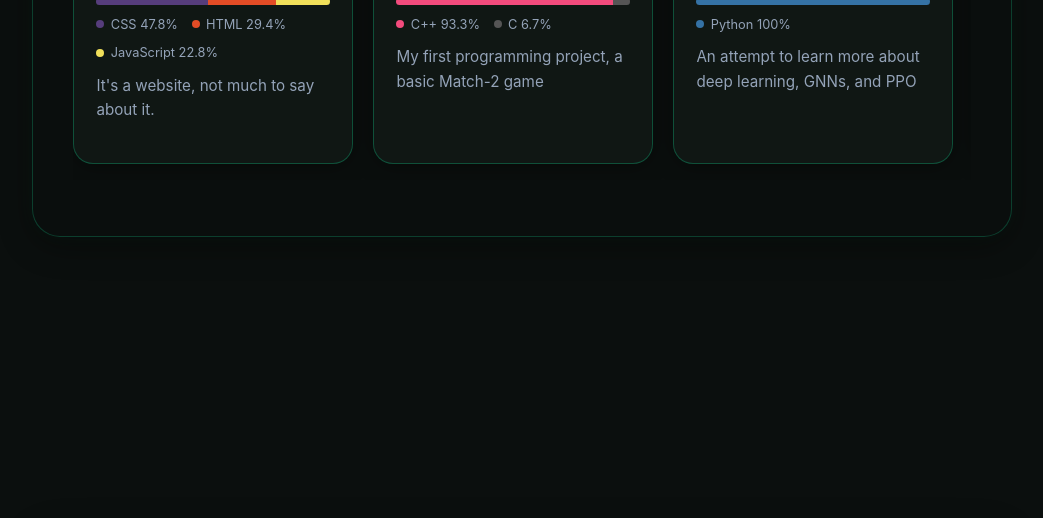
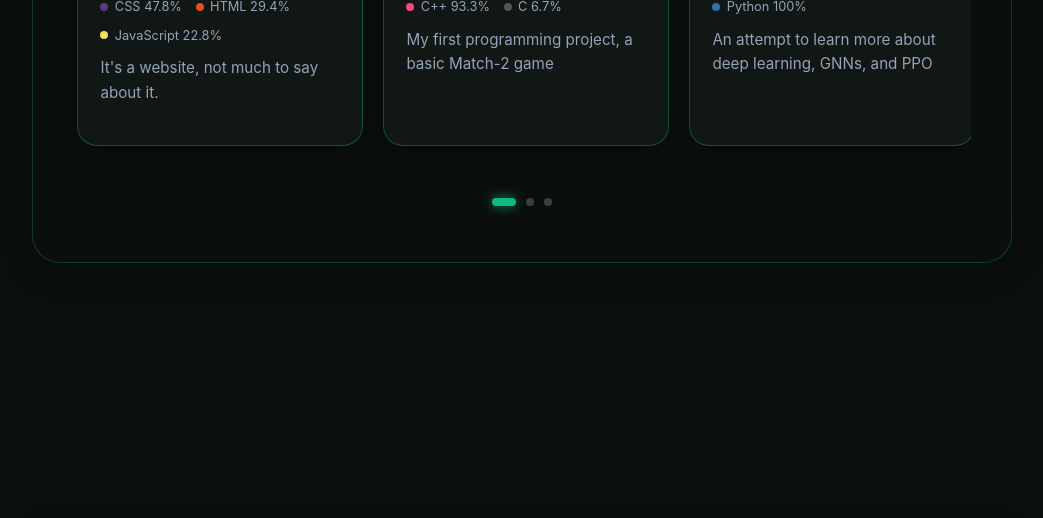
Before and after one commit to baodata/baodata.github.io, a plain HTML site: page index.html in a window 1280 px wide. Shown: the part 1803-2321 px from the top of the page, without its empty margins (118-1161 px from the left). Drawn offline with Linux system fonts and the light colour scheme; no server answers.

Commit message:
feat: display 3 cards per frame with interactive glowing dots indicator and smooth infinite loop

```diff
--- a/assets/js/projects.js
+++ b/assets/js/projects.js
@@ -104,164 +104,232 @@ async function fetchAllRepoData() {
   }));
 }
 
-// Initialize infinite looping carousel with mouse drag and navigation controls
+// Initialize infinite looping carousel with mouse drag, navigation controls, and pagination dots
 function initProjectsCarousel() {
+  const frame = document.getElementById('projects-frame');
   const track = document.getElementById('projects-track');
-  if (!track || track.dataset.carouselInit === 'true') return;
+  const dotsContainer = document.getElementById('carousel-dots');
+  if (!frame || !track || track.dataset.carouselInit === 'true') return;
 
   const originalCards = Array.from(track.querySelectorAll('.project-card:not(.is-clone)'));
-  if (originalCards.length < 2) return;
+  const count = originalCards.length;
+  if (count < 2) return;
 
   track.dataset.carouselInit = 'true';
 
-  // Prepend 2 clone sets (for ample infinite left scroll buffer)
-  for (let s = 0; s < 2; s++) {
+  // Prepend 1 clone set and append 1 clone set for seamless infinite loop
   originalCards.slice().reverse().forEach(card => {
     const clone = card.cloneNode(true);
     clone.classList.add('is-clone');
     track.prepend(clone);
   });
-  }
 
-  // Append 2 clone sets (for ample infinite right scroll buffer)
-  for (let s = 0; s < 2; s++) {
   originalCards.forEach(card => {
     const clone = card.cloneNode(true);
     clone.classList.add('is-clone');
     track.appendChild(clone);
   });
+
+  let currentIndex = count; // Start at the original (middle) set
+  let isTransitioning = false;
+
+  // Dynamically calculate card dimensions so exactly 3 cards fit on desktop
+  function updateCardSizing() {
+    const frameWidth = frame.clientWidth;
+    if (frameWidth <= 0) return;
+
+    let visibleCount = 3;
+    let gap = 20;
+
+    if (window.innerWidth <= 600) {
+      visibleCount = 1;
+      gap = 12;
+    } else if (window.innerWidth <= 880) {
+      visibleCount = 2;
+      gap = 16;
     }
 
-  // Calculate width of one card + gap
-  function getCardStep() {
-    const firstCard = track.querySelector('.project-card');
-    if (!firstCard) return 300;
-    const style = window.getComputedStyle(track);
-    const gap = parseFloat(style.gap) || 20;
-    return firstCard.getBoundingClientRect().width + gap;
+    const totalGaps = (visibleCount - 1) * gap;
+    const cardWidth = Math.floor((frameWidth - totalGaps) / visibleCount);
+
+    const allCards = track.querySelectorAll('.project-card');
+    allCards.forEach(c => {
+      c.style.flex = `0 0 ${cardWidth}px`;
+      c.style.width = `${cardWidth}px`;
+      c.style.minWidth = `${cardWidth}px`;
+      c.style.maxWidth = `${cardWidth}px`;
+    });
+
+    track.style.gap = `${gap}px`;
   }
 
-  // Calculate width of one entire set of cards
-  function getSetWidth() {
-    return getCardStep() * originalCards.length;
+  function getStep() {
+    const first = track.querySelector('.project-card');
+    if (!first) return 300;
+    const gap = parseFloat(track.style.gap) || 20;
+    return first.offsetWidth + gap;
   }
 
-  // Normalize position to maintain infinite seamless loop
-  function normalizeScroll() {
-    const setWidth = getSetWidth();
-    if (setWidth <= 0) return;
-
-    // Buffer range: [setWidth, 3 * setWidth)
-    if (track.scrollLeft >= 3 * setWidth) {
-      track.scrollLeft -= setWidth;
-    } else if (track.scrollLeft < setWidth) {
-      track.scrollLeft += setWidth;
+  function updateDots() {
+    if (!dotsContainer) return;
+    const dots = dotsContainer.querySelectorAll('.carousel-dot');
+    const activeIdx = ((currentIndex - count) % count + count) % count;
+    dots.forEach((dot, idx) => {
+      if (idx === activeIdx) {
+        dot.classList.add('active');
+      } else {
+        dot.classList.remove('active');
       }
-  }
-
-  // Set initial scroll position to the center set (index 2 of 5 sets)
-  function resetToCenter() {
-    const setWidth = getSetWidth();
-    if (setWidth > 0) {
-      track.scrollLeft = setWidth * 2;
-    }
-  }
-
-  resetToCenter();
-  requestAnimationFrame(resetToCenter);
-  setTimeout(resetToCenter, 100);
-
-  // Setup Next & Prev buttons
-  const prevBtn = document.getElementById('projects-prev');
-  const nextBtn = document.getElementById('projects-next');
-
-  if (nextBtn) {
-    nextBtn.addEventListener('click', () => {
-      const step = getCardStep();
-      const setWidth = getSetWidth();
-      if (track.scrollLeft >= 3 * setWidth - step) {
-        track.scrollLeft -= setWidth;
-      }
-      track.scrollBy({ left: step, behavior: 'smooth' });
     });
   }
 
-  if (prevBtn) {
-    prevBtn.addEventListener('click', () => {
-      const step = getCardStep();
-      const setWidth = getSetWidth();
-      if (track.scrollLeft <= setWidth) {
-        track.scrollLeft += setWidth;
+  function updateTransform(animate = true) {
+    const step = getStep();
+    if (!animate) {
+      track.classList.add('no-transition');
+    } else {
+      track.classList.remove('no-transition');
     }
-      track.scrollBy({ left: -step, behavior: 'smooth' });
+
+    const offset = -(currentIndex * step);
+    track.style.transform = `translateX(${offset}px)`;
+
+    if (!animate) {
+      track.offsetHeight; // Force DOM reflow
+      track.classList.remove('no-transition');
+    }
+    updateDots();
+  }
+
+  function goToIndex(index, animate = true) {
+    if (isTransitioning && animate) return;
+    if (animate) isTransitioning = true;
+    currentIndex = index;
+    updateTransform(animate);
+  }
+
+  function next() {
+    goToIndex(currentIndex + 1);
+  }
+
+  function prev() {
+    goToIndex(currentIndex - 1);
+  }
+
+  // Handle loop reset at boundary after animation finishes
+  track.addEventListener('transitionend', (e) => {
+    if (e.target !== track || e.propertyName !== 'transform') return;
+    isTransitioning = false;
+
+    if (currentIndex >= count * 2) {
+      currentIndex -= count;
+      updateTransform(false);
+    } else if (currentIndex < count) {
+      currentIndex += count;
+      updateTransform(false);
+    }
+  });
+
+  // Next & Prev header buttons
+  const prevBtn = document.getElementById('projects-prev');
+  const nextBtn = document.getElementById('projects-next');
+  if (nextBtn) nextBtn.addEventListener('click', next);
+  if (prevBtn) prevBtn.addEventListener('click', prev);
+
+  // Pagination dots click handler
+  if (dotsContainer) {
+    const dots = dotsContainer.querySelectorAll('.carousel-dot');
+    dots.forEach((dot, idx) => {
+      dot.addEventListener('click', () => {
+        goToIndex(count + idx);
+      });
     });
   }
 
-  // Setup mouse drag-to-scroll
+  // Mouse & Touch Dragging gestures
   let isDown = false;
   let startX = 0;
-  let scrollStart = 0;
-  let hasDragged = false;
+  let diffX = 0;
+  let hasMoved = false;
 
-  track.addEventListener('mousedown', (e) => {
+  function handleStart(clientX) {
+    if (isTransitioning) return;
     isDown = true;
-    hasDragged = false;
-    startX = e.pageX - track.offsetLeft;
-    scrollStart = track.scrollLeft;
-  });
+    hasMoved = false;
+    startX = clientX;
+    diffX = 0;
+    frame.classList.add('is-dragging');
+    track.classList.add('no-transition');
+  }
 
-  window.addEventListener('mouseup', () => {
+  function handleMove(clientX, e) {
+    if (!isDown) return;
+    diffX = clientX - startX;
+    if (Math.abs(diffX) > 6) {
+      hasMoved = true;
+      if (e && e.cancelable) e.preventDefault();
+    }
+    const step = getStep();
+    const currentOffset = -(currentIndex * step);
+    track.style.transform = `translateX(${currentOffset + diffX}px)`;
+  }
+
+  function handleEnd() {
     if (!isDown) return;
     isDown = false;
-    track.classList.remove('is-dragging');
-    normalizeScroll();
-  });
+    frame.classList.remove('is-dragging');
+    track.classList.remove('no-transition');
 
-  track.addEventListener('mousemove', (e) => {
-    if (!isDown) return;
-    e.preventDefault();
-    const x = e.pageX - track.offsetLeft;
-    const walk = x - startX;
-
-    if (Math.abs(walk) > 4) {
-      hasDragged = true;
-      track.classList.add('is-dragging');
+    const threshold = 45;
+    if (diffX < -threshold) {
+      next();
+    } else if (diffX > threshold) {
+      prev();
+    } else {
+      updateTransform(true); // Snap back if drag threshold wasn't met
+    }
+    diffX = 0;
   }
 
-    let newScrollLeft = scrollStart - walk;
-    const setWidth = getSetWidth();
+  frame.addEventListener('mousedown', (e) => handleStart(e.clientX));
+  window.addEventListener('mousemove', (e) => handleMove(e.clientX, e));
+  window.addEventListener('mouseup', handleEnd);
 
-    // Wrap dynamically during continuous dragging
-    if (newScrollLeft >= 3 * setWidth) {
-      newScrollLeft -= setWidth;
-      scrollStart -= setWidth;
-    } else if (newScrollLeft < setWidth) {
-      newScrollLeft += setWidth;
-      scrollStart += setWidth;
-    }
+  frame.addEventListener('touchstart', (e) => {
+    if (e.touches.length === 1) handleStart(e.touches[0].clientX);
+  }, { passive: true });
 
-    track.scrollLeft = newScrollLeft;
-  });
+  frame.addEventListener('touchmove', (e) => {
+    if (e.touches.length === 1) handleMove(e.touches[0].clientX, e);
+  }, { passive: false });
 
-  // Prevent navigating to repo link if the mouse was dragged
+  frame.addEventListener('touchend', handleEnd);
+
+  // Prevent link click when dragged
   track.addEventListener('click', (e) => {
-    if (hasDragged) {
+    if (hasMoved) {
       e.preventDefault();
       e.stopPropagation();
     }
   }, true);
 
-  // Passive listener for touch/wheel scroll wrap
-  let scrollTimeout = null;
-  track.addEventListener('scroll', () => {
-    if (isDown) return;
-    clearTimeout(scrollTimeout);
-    scrollTimeout = setTimeout(normalizeScroll, 80);
-  }, { passive: true });
+  // Handle window resizing
+  window.addEventListener('resize', () => {
+    updateCardSizing();
+    updateTransform(false);
+  });
 
-  window.addEventListener('resize', () => {
-    normalizeScroll();
+  // Initial render
+  updateCardSizing();
+  updateTransform(false);
+  requestAnimationFrame(() => {
+    updateCardSizing();
+    updateTransform(false);
   });
+  setTimeout(() => {
+    updateCardSizing();
+    updateTransform(false);
+  }, 100);
 }
 
 // Master initialization
--- a/components/projects.html
+++ b/components/projects.html
@@ -45,47 +45,47 @@
       transform: translateY(0) scale(0.95) !important;
     }
 
+    /* Frame container that neatly houses and clips the cards */
+    .projects-frame {
+      width: 100% !important;
+      overflow: hidden !important;
+      position: relative !important;
+      padding: 0.5rem 0 1rem 0 !important;
+      cursor: grab !important;
+      user-select: none !important;
+      border-radius: 20px !important;
+    }
+
+    .projects-frame.is-dragging {
+      cursor: grabbing !important;
+    }
+
     .projects-track {
       display: flex !important;
       flex-direction: row !important;
       gap: 1.25rem !important;
-      width: 100% !important;
-      max-width: 100% !important;
-      min-width: 0 !important;
-      overflow-x: auto !important;
-      padding: 0.5rem 0.25rem 1rem 0.25rem !important;
-      scrollbar-width: none !important;
-      -ms-overflow-style: none !important;
-      -webkit-overflow-scrolling: touch !important;
-      cursor: grab !important;
-      user-select: none !important;
+      width: max-content !important;
+      will-change: transform !important;
+      transition: transform 0.45s cubic-bezier(0.25, 1, 0.5, 1) !important;
     }
 
-    .projects-track::-webkit-scrollbar {
-      display: none !important;
+    .projects-track.no-transition {
+      transition: none !important;
     }
 
-    .projects-track.is-dragging {
-      cursor: grabbing !important;
-      scroll-behavior: auto !important;
-    }
-
-    .projects-track.is-dragging .project-card {
+    .projects-frame.is-dragging .project-card {
       pointer-events: none !important;
     }
 
     .project-card {
-      flex: 0 0 280px !important;
-      min-width: 280px !important;
-      max-width: 280px !important;
+      box-sizing: border-box !important;
       min-height: 230px !important;
-      scroll-snap-align: start !important;
       padding: 1.6rem 1.4rem !important;
       border-radius: 20px !important;
       background: rgba(18, 26, 23, 0.85) !important;
       border: 1.5px solid rgba(16, 185, 129, 0.35) !important;
       box-shadow: 0 4px 20px rgba(0, 0, 0, 0.35) !important;
-      transition: all 0.25s ease !important;
+      transition: border-color 0.25s ease, background 0.25s ease, transform 0.25s ease, box-shadow 0.25s ease !important;
       display: flex !important;
       flex-direction: column !important;
       align-items: flex-start !important;
@@ -174,6 +174,38 @@
       color: #94a3b8 !important;
       margin: 0 !important;
     }
+
+    /* Carousel pagination indicator dots */
+    .carousel-dots {
+      display: flex !important;
+      align-items: center !important;
+      justify-content: center !important;
+      gap: 0.6rem !important;
+      margin-top: 1.25rem !important;
+      width: 100% !important;
+    }
+
+    .carousel-dot {
+      width: 8px !important;
+      height: 8px !important;
+      padding: 0 !important;
+      border-radius: 9999px !important;
+      background: rgba(255, 255, 255, 0.2) !important;
+      border: none !important;
+      outline: none !important;
+      cursor: pointer !important;
+      transition: all 0.3s cubic-bezier(0.4, 0, 0.2, 1) !important;
+    }
+
+    .carousel-dot:hover:not(.active) {
+      background: rgba(255, 255, 255, 0.45) !important;
+    }
+
+    .carousel-dot.active {
+      width: 24px !important;
+      background: var(--accent-green) !important;
+      box-shadow: 0 0 12px rgba(16, 185, 129, 0.7) !important;
+    }
   </style>
 
   <div class="section-card">
@@ -189,7 +221,8 @@
       </div>
     </div>
 
-    <!-- Horizontal track of small project cards -->
+    <!-- Small frame enclosing the small project cards -->
+    <div class="projects-frame" id="projects-frame">
       <div class="projects-track" id="projects-track">
         <!-- Project Card 1: This website -->
         <article class="project-card" data-repo="baodata/baodata.github.io">
@@ -264,4 +297,12 @@
         </article>
       </div>
     </div>
+
+    <!-- Indicator Dots showing which project is in focus -->
+    <div class="carousel-dots" id="carousel-dots">
+      <button type="button" class="carousel-dot active" data-index="0" aria-label="Go to project 1"></button>
+      <button type="button" class="carousel-dot" data-index="1" aria-label="Go to project 2"></button>
+      <button type="button" class="carousel-dot" data-index="2" aria-label="Go to project 3"></button>
+    </div>
+  </div>
 </section>
```
Also changed, not shown: index.html (+1 -1 lines). Lines whose indentation alone changed are shown as unchanged.
